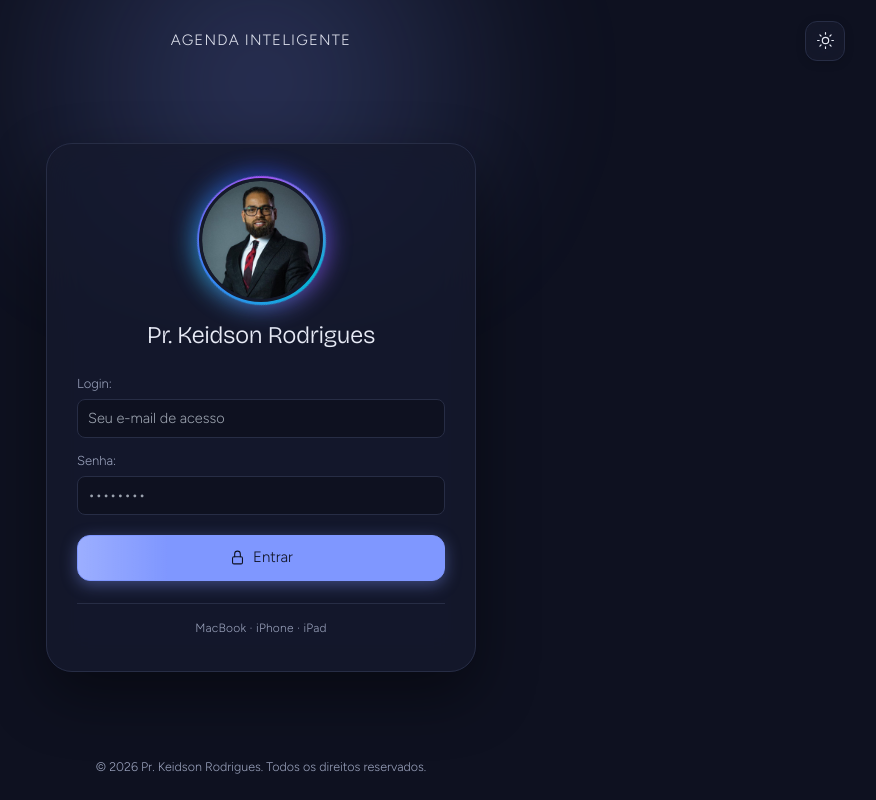
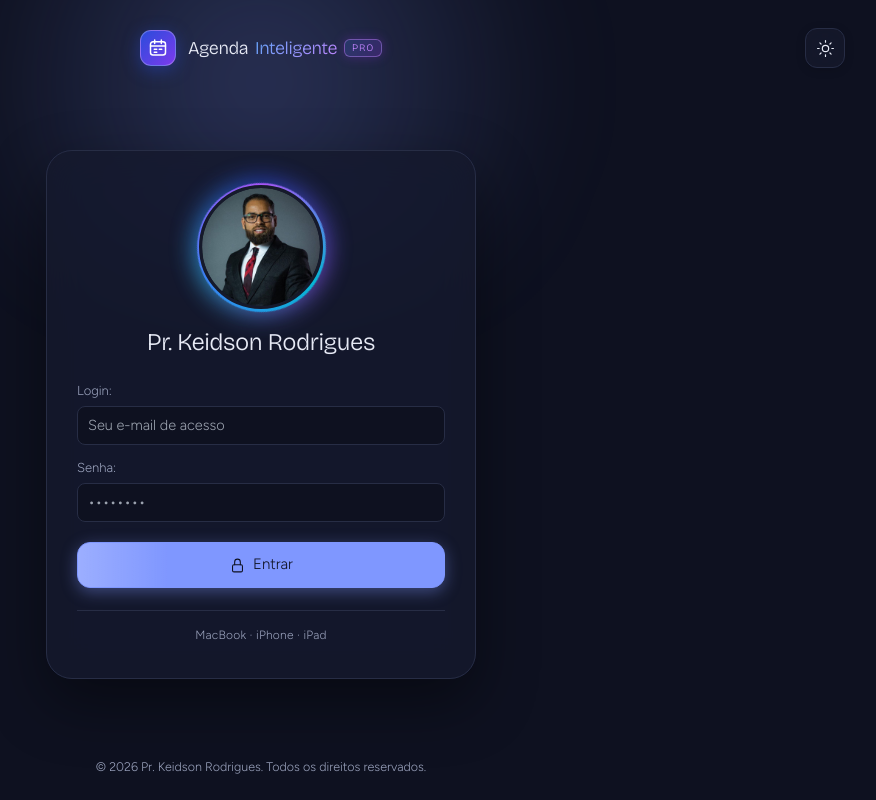
Before and after one commit to JoseSilva84/agenda-inteligente-keidson, a React (Vite) app in the folder frontend/: page / in a window 1280 px wide. Shown: the whole page, without its empty margins (379-1255 px from the left). Built offline with nearby package versions, Linux system fonts and the light colour scheme; no server answers.

Commit message:
feat: update brand title to Agenda Inteligente Pro with Apple two-tone typography and Pro badge

```diff
--- a/frontend/index.html
+++ b/frontend/index.html
@@ -3,14 +3,14 @@
 <head>
   <meta charset="utf-8">
   <meta name="viewport" content="width=device-width, initial-scale=1, maximum-scale=1, user-scalable=no, viewport-fit=cover">
-  <title>Agenda Inteligente</title>
-  <meta name="description" content="Agenda Inteligente — Planejamento pessoal e profissional otimizado para MacBook, iPhone e iPad.">
+  <title>Agenda Inteligente Pro</title>
+  <meta name="description" content="Agenda Inteligente Pro — Planejamento pessoal e ministerial otimizado para MacBook, iPhone e iPad.">
 
   <!-- Apple PWA & iOS / iPadOS / macOS Meta Tags -->
   <meta name="apple-mobile-web-app-capable" content="yes">
   <meta name="mobile-web-app-capable" content="yes">
   <meta name="apple-mobile-web-app-status-bar-style" content="black-translucent">
-  <meta name="apple-mobile-web-app-title" content="Agenda Inteligente">
+  <meta name="apple-mobile-web-app-title" content="Agenda Pro">
   <meta name="theme-color" content="#0E1120" media="(prefers-color-scheme: dark)">
   <meta name="theme-color" content="#F3F4F8" media="(prefers-color-scheme: light)">
   <meta name="format-detection" content="telephone=no">
--- a/frontend/src/App.tsx
+++ b/frontend/src/App.tsx
@@ -55,14 +55,52 @@ const AgendaShell: React.FC<AgendaShellProps> = ({
       transition={{ duration: 0.2 }}
     >
       <header className="top">
-        <div className="brand">
+        <div className="brand" style={{ display: 'flex', alignItems: 'center', gap: '9px' }}>
           <div className="mark">
             <svg className="i" viewBox="0 0 24 24">
               <rect x="3" y="4.5" width="18" height="16" rx="3" />
               <path d="M3 9.5h18M8 2.5v4M16 2.5v4M7.5 13.5h3M13.5 13.5h3M7.5 17h3" />
             </svg>
           </div>
-          <span>AGENDA INTELIGENTE</span>
+          <div style={{ display: 'inline-flex', alignItems: 'center', gap: '6px' }}>
+            <span style={{ fontWeight: 800, letterSpacing: '-0.02em' }}>Agenda</span>
+            <span
+              style={{
+                fontWeight: 700,
+                letterSpacing: '-0.02em',
+                background: effectiveDark
+                  ? 'linear-gradient(135deg, #60A5FA 0%, #C084FC 100%)'
+                  : 'linear-gradient(135deg, #1D4ED8 0%, #7C3AED 100%)',
+                WebkitBackgroundClip: 'text',
+                WebkitTextFillColor: 'transparent'
+              }}
+            >
+              Inteligente
+            </span>
+            <span
+              style={{
+                fontSize: '9.5px',
+                fontWeight: 800,
+                letterSpacing: '0.08em',
+                padding: '1.5px 6px',
+                borderRadius: '5px',
+                background: effectiveDark
+                  ? 'linear-gradient(135deg, rgba(59, 130, 246, 0.2) 0%, rgba(147, 51, 234, 0.25) 100%)'
+                  : 'linear-gradient(135deg, rgba(37, 99, 235, 0.12) 0%, rgba(124, 58, 237, 0.15) 100%)',
+                border: effectiveDark
+                  ? '1px solid rgba(192, 132, 252, 0.45)'
+                  : '1px solid rgba(124, 58, 237, 0.35)',
+                color: effectiveDark ? '#C084FC' : '#6D28D9',
+                boxShadow: effectiveDark
+                  ? '0 0 10px rgba(147, 51, 234, 0.25)'
+                  : 'none',
+                lineHeight: '1.2',
+                textTransform: 'uppercase'
+              }}
+            >
+              PRO
+            </span>
+          </div>
         </div>
         <nav className="tabs" id="tabs"></nav>
         <div className="top-r">
--- a/frontend/src/components/LoginScreen.tsx
+++ b/frontend/src/components/LoginScreen.tsx
@@ -106,27 +106,91 @@ export const LoginScreen: React.FC<LoginScreenProps> = ({
           zIndex: 10
         }}
       >
-        {/* Centered Brand Title without card background or icon */}
+        {/* Centered Brand: Beautiful Glowing Icon + Title with NO background card */}
         <div
           style={{
-            display: 'flex',
+            display: 'inline-flex',
             alignItems: 'center',
-            justifyContent: 'center',
+            gap: '12px',
             userSelect: 'none'
           }}
         >
-          <span
+          <div
             style={{
-              fontSize: '15px',
-              fontWeight: 700,
-              letterSpacing: '0.08em',
-              color: 'var(--ink)',
-              textTransform: 'uppercase',
-              opacity: 0.95
+              width: '36px',
+              height: '36px',
+              borderRadius: '11px',
+              background: 'linear-gradient(135deg, #2A4CDB 0%, #7C3AED 100%)',
+              boxShadow: '0 4px 18px rgba(42, 76, 219, 0.45)',
+              display: 'grid',
+              placeItems: 'center',
+              border: '1px solid rgba(255, 255, 255, 0.25)',
+              flexShrink: 0
             }}
           >
-            AGENDA INTELIGENTE
-          </span>
+            <svg
+              className="i"
+              viewBox="0 0 24 24"
+              style={{ width: 20, height: 20, stroke: '#ffffff', strokeWidth: 1.8 }}
+            >
+              <rect x="3" y="4.5" width="18" height="16" rx="3" />
+              <path d="M3 9.5h18M8 2.5v4M16 2.5v4M7.5 13.5h3M13.5 13.5h3M7.5 17h3" />
+            </svg>
+          </div>
+          <div style={{ display: 'inline-flex', alignItems: 'center', gap: '7px' }}>
+            <span
+              style={{
+                fontFamily: "var(--font-display, -apple-system, BlinkMacSystemFont, 'SF Pro Display', 'Figtree', sans-serif)",
+                fontSize: '18px',
+                fontWeight: 800,
+                letterSpacing: '-0.025em',
+                color: 'var(--ink)'
+              }}
+            >
+              Agenda
+            </span>
+            <span
+              style={{
+                fontFamily: "var(--font-display, -apple-system, BlinkMacSystemFont, 'SF Pro Display', 'Figtree', sans-serif)",
+                fontSize: '18px',
+                fontWeight: 700,
+                letterSpacing: '-0.025em',
+                background: effectiveDark
+                  ? 'linear-gradient(135deg, #60A5FA 0%, #C084FC 100%)'
+                  : 'linear-gradient(135deg, #1D4ED8 0%, #7C3AED 100%)',
+                WebkitBackgroundClip: 'text',
+                WebkitTextFillColor: 'transparent'
+              }}
+            >
+              Inteligente
+            </span>
+            <span
+              style={{
+                fontFamily: "var(--font-display, -apple-system, BlinkMacSystemFont, 'SF Pro Text', sans-serif)",
+                fontSize: '10px',
+                fontWeight: 800,
+                letterSpacing: '0.08em',
+                padding: '2px 7px',
+                borderRadius: '6px',
+                background: effectiveDark
+                  ? 'linear-gradient(135deg, rgba(59, 130, 246, 0.2) 0%, rgba(147, 51, 234, 0.25) 100%)'
+                  : 'linear-gradient(135deg, rgba(37, 99, 235, 0.12) 0%, rgba(124, 58, 237, 0.15) 100%)',
+                border: effectiveDark
+                  ? '1px solid rgba(192, 132, 252, 0.45)'
+                  : '1px solid rgba(124, 58, 237, 0.35)',
+                color: effectiveDark ? '#C084FC' : '#6D28D9',
+                boxShadow: effectiveDark
+                  ? '0 0 12px rgba(147, 51, 234, 0.3)'
+                  : '0 1px 4px rgba(124, 58, 237, 0.15)',
+                lineHeight: '1.2',
+                textTransform: 'uppercase',
+                display: 'inline-flex',
+                alignItems: 'center'
+              }}
+            >
+              PRO
+            </span>
+          </div>
         </div>
 
         {/* Theme Toggle Button - Pinned to the Far Right of the screen */}
```
Also changed, not shown: frontend/public/manifest.webmanifest, 2 other files (tests, documents, lock files or other folders).
